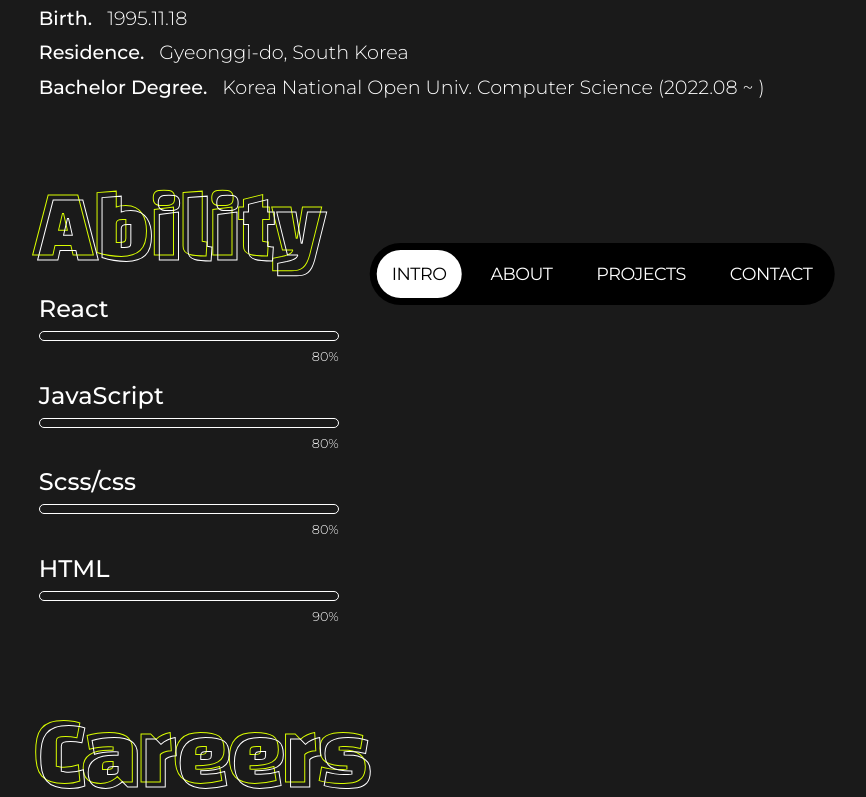
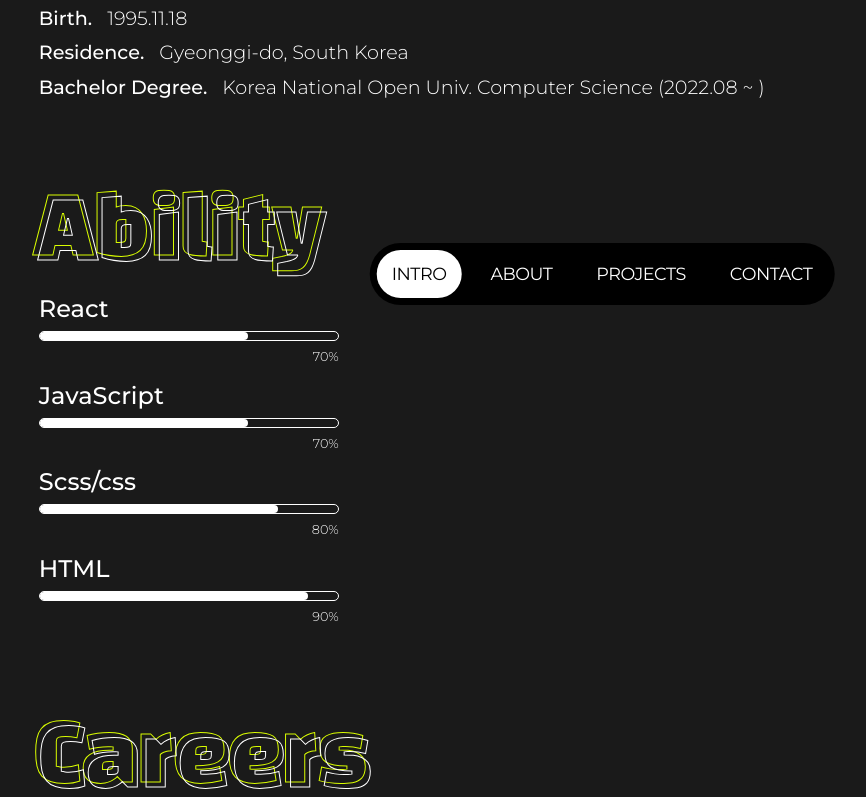
Before and after one commit to devwoodie/woodie, a React (Create React App) app: page /about in a window 1280 px wide. Shown: the part 463-1260 px from the top of the page, without its empty margins (38-904 px from the left). Built offline with nearby package versions, Linux system fonts and the light colour scheme.

Commit message:
feat : abilites section bar percent rendering

```diff
--- a/src/component/About.js
+++ b/src/component/About.js
@@ -34,7 +34,9 @@ const About = ({ infoJson }) => {
                 {abilityData.map((ability, index) => (
                     <li className="contents-list" key={index}>
                         <span className="contents-tit">{ability.title}</span>
-                        <span className="contents-sub bar"></span>
+                        <span className="contents-sub bar">
+                            <span className="bar-inner"></span>
+                        </span>
                         <span className="contents-date">{ability.percent}</span>
                     </li>
                 ))}
--- a/src/css/About.scss
+++ b/src/css/About.scss
@@ -4,7 +4,7 @@
 //rgb(255, 94, 94);
 
 .About{
-  margin-top: 5rem;
+  padding: 5rem 0;
   .about-tit{
     font-size: 10rem;
     font-weight: 600;
@@ -103,8 +103,19 @@
           height: 10px;
           border-radius: 5px;
           border: 1px solid var(--back-white);
+          .bar-inner{
+            height: 100%;
+            background: var(--back-white);
+            border-radius: inherit;
+          }
         }
       }
+      //ability percent
+      &:nth-of-type(2) .contents-sub.bar .bar-inner{width: 70%;} //react
+      &:nth-of-type(3) .contents-sub.bar .bar-inner{width: 70%;} //js
+      &:nth-of-type(4) .contents-sub.bar .bar-inner{width: 80%;} //scss
+      &:nth-of-type(5) .contents-sub.bar .bar-inner{width: 90%;} //html
+
       .contents-date{
         font-size: .8rem;
         font-weight: 300;
--- a/src/css/mixin.scss
+++ b/src/css/mixin.scss
@@ -23,3 +23,8 @@
   left: $left; top: $right;
   z-index: -1;
 }
+
+//ability percent
+@mixin abilityPercent($react){
+
+}
--- a/src/json/Info.json
+++ b/src/json/Info.json
@@ -50,11 +50,11 @@
   "ability" : [
     {
       "title" : "React",
-      "percent" : "80%"
+      "percent" : "70%"
     },
     {
       "title" : "JavaScript",
-      "percent" : "80%"
+      "percent" : "70%"
     },
     {
       "title" : "Scss/css",
```
